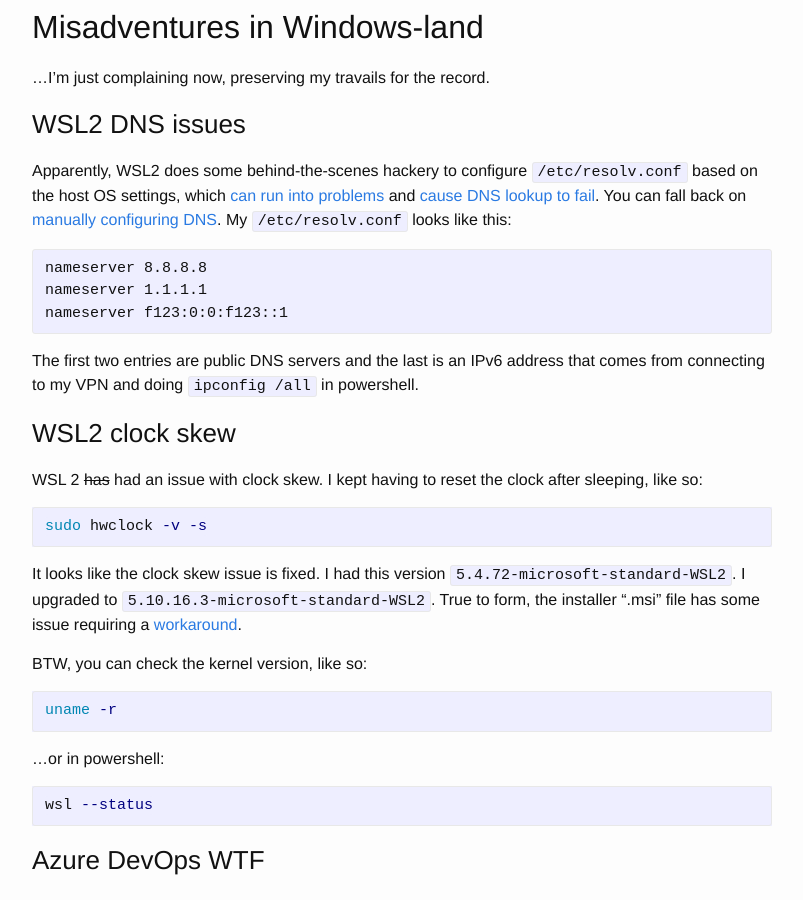
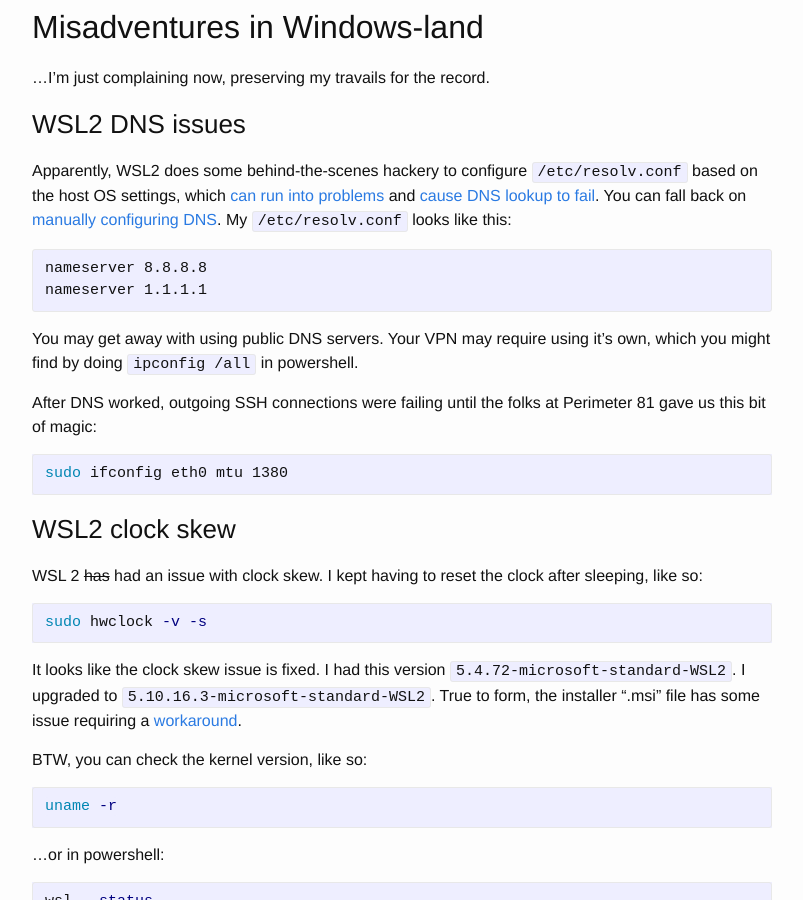
Before and after one commit to cbare/cbare.github.io, a Jekyll site: the page built from _posts/2021-04-24-how-to-windows.md, in a window 1280 px wide and 900 px high, scrolled down 2779 px. Shown: the whole window, without its empty margins (238-1041 px from the left). Built offline with Jekyll 4.4.1, drawn with Linux system fonts in a browser that asks for light colours.

Commit message:
WSL VPN issue solved!

````diff
--- a/_posts/2021-04-24-how-to-windows.md
+++ b/_posts/2021-04-24-how-to-windows.md
@@ -92,10 +92,16 @@
 ```txt
 nameserver 8.8.8.8
 nameserver 1.1.1.1
-nameserver f123:0:0:f123::1
 ```
 
-The first two entries are public DNS servers and the last is an IPv6 address that comes from connecting to my VPN and doing `ipconfig /all` in powershell.
+You may get away with using public DNS servers. Your VPN may require using it's own, which you might find by doing `ipconfig /all` in powershell.
+
+After DNS worked, outgoing SSH connections were failing until the folks at Perimeter 81 gave us this bit of magic:
+
+```sh
+sudo ifconfig eth0 mtu 1380
+```
+
 
 [2001]: https://github.com/microsoft/WSL/issues/5256
 [2002]: https://gist.github.com/sivinnguyen/8bc0125b274250683a97e149cf270040
````
